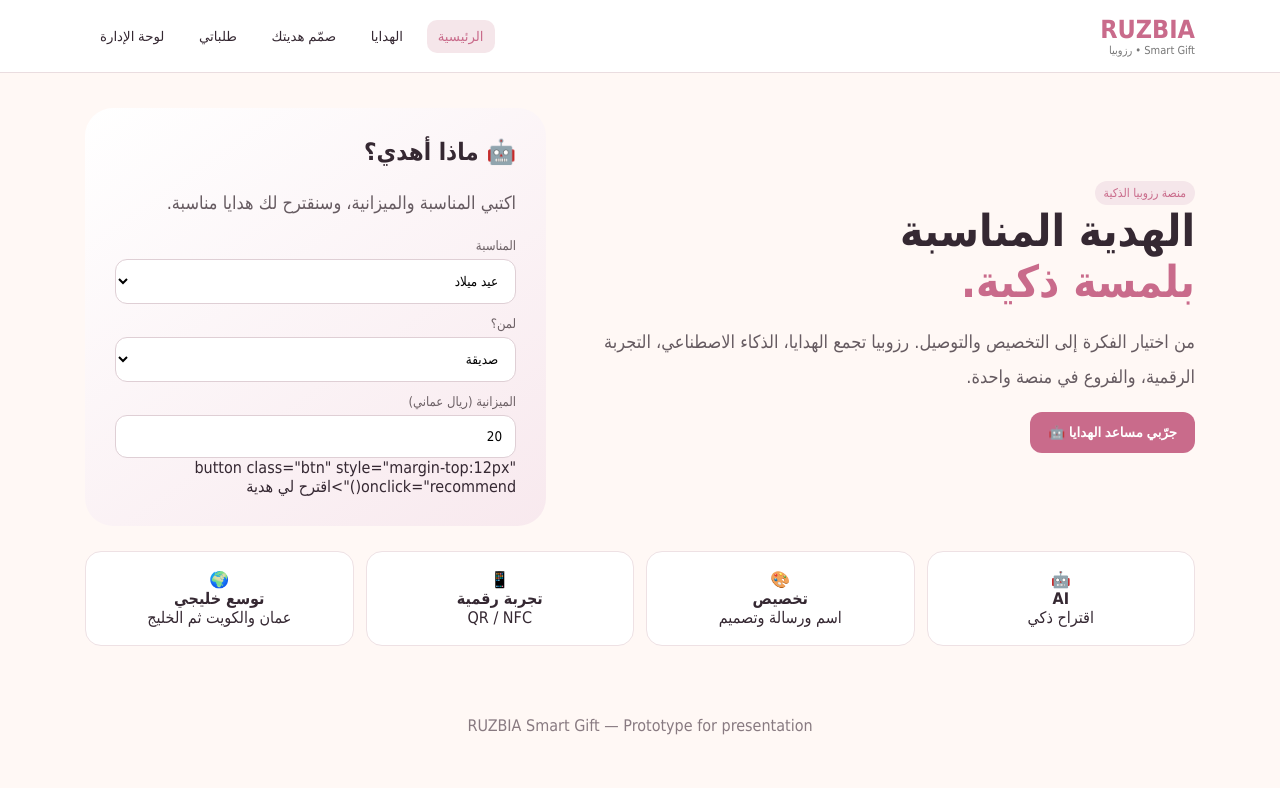
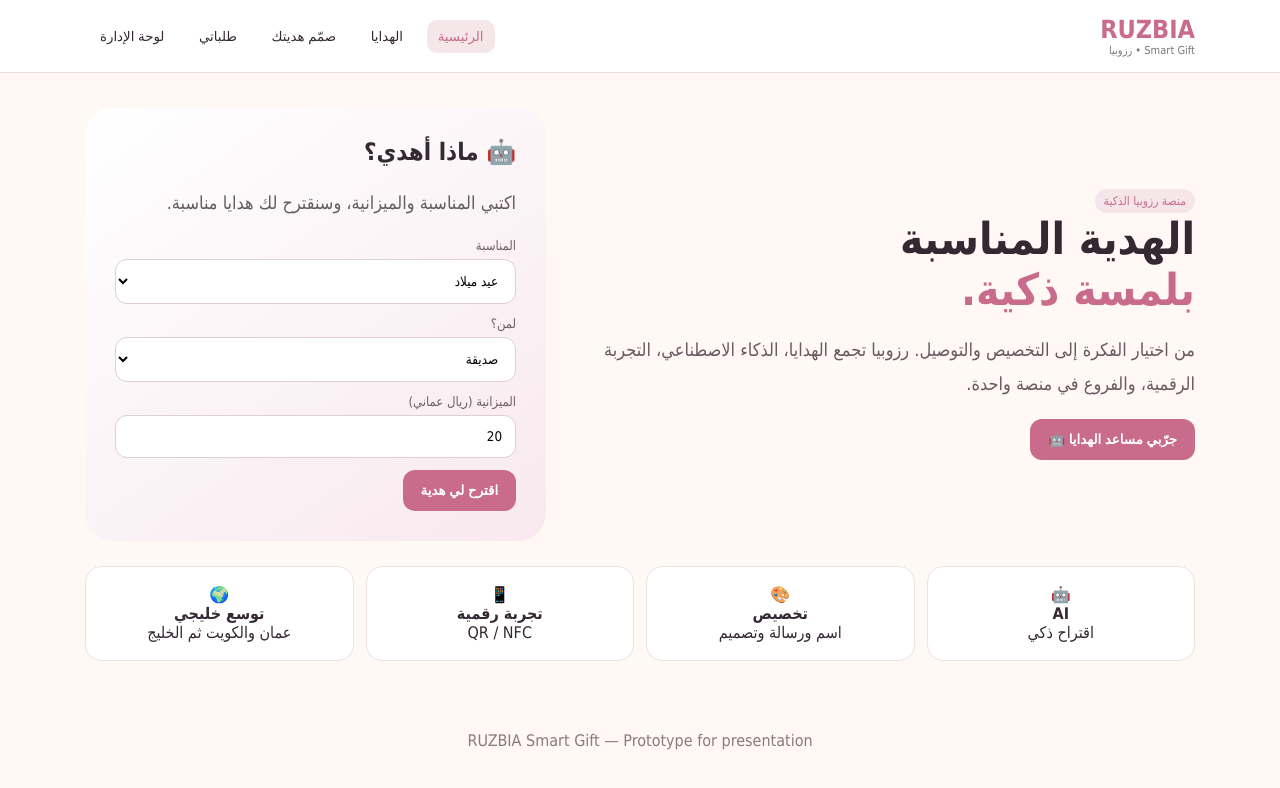
Before and after one commit to j748s4znpz-spec/-ruzbia, a plain HTML site: page index.html in a window 1280 px wide. Drawn offline with Linux system fonts and the light colour scheme.

Commit message:
Update index.html

```diff
--- a/index.html
+++ b/index.html
@@ -60,7 +60,7 @@ footer{text-align:center;padding:35px;color:#887a81}
 <label>المناسبة</label><select id="occasion"><option>عيد ميلاد</option><option>تخرج</option><option>زواج</option><option>مولود</option><option>شكر وتقدير</option><option>بدون مناسبة</option></select>
 <label>لمن؟</label><select id="person"><option>صديقة</option><option>أم</option><option>أب</option><option>زوج/زوجة</option><option>طفل</option><option>معلمة</option></select>
 <label>الميزانية (ريال عماني)</label><input id="budget" type="number" value="20">
-button class="btn" style="margin-top:12px" onclick="recommend()">اقترح لي هدية</button>
+<button class="btn" style="margin-top:12px" onclick="recommend()">اقترح لي هدية</button>
 <div id="airesult" class="result card"></div></div>
 </div>
 <div class="steps"><div class="step">🤖<br><b>AI</b><br>اقتراح ذكي</div><div class="step">🎨<br><b>تخصيص</b><br>اسم ورسالة وتصميم</div><div class="step">📱<br><b>تجربة رقمية</b><br>QR / NFC</div><div class="step">🌍<br><b>توسع خليجي</b><br>عمان والكويت ثم الخليج</div></div>
```
